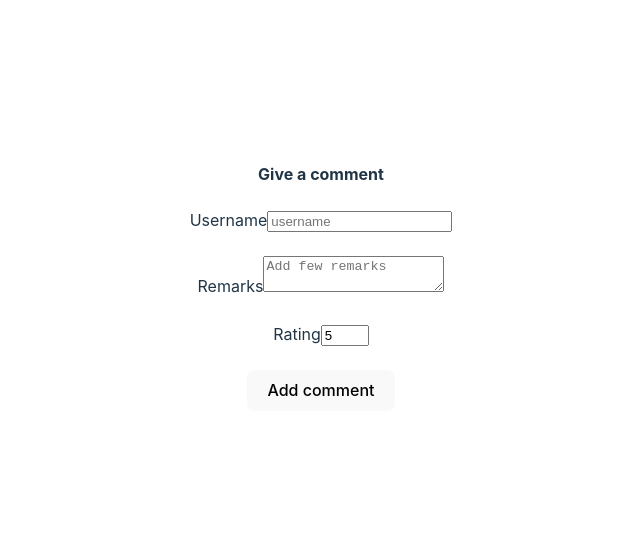
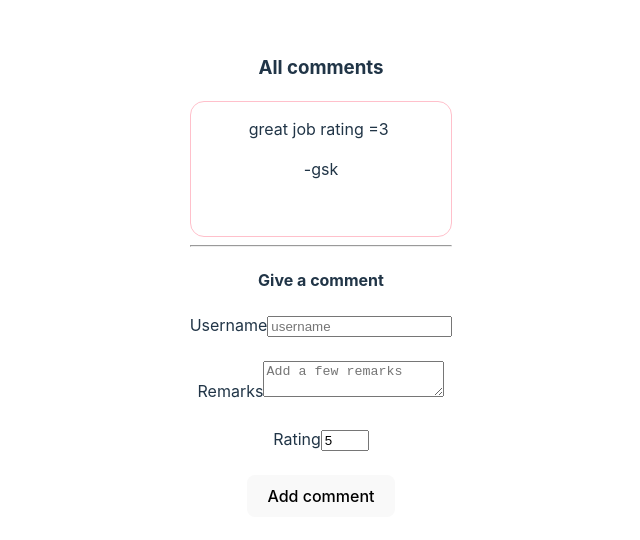
Before and after one commit to rajasneh/Web-Dev, a React (Vite) app in the folder React/React-Part-6/basic-react-app/: page / in a window 1280 px wide. Shown: the part 124-664 px from the top of the page, without its empty margins (319-959 px from the left). Built offline with nearby package versions, Linux system fonts and the light colour scheme.

Commit message:
Add new comment

```diff
--- a/React/React-Part-6/basic-react-app/src/App.jsx
+++ b/React/React-Part-6/basic-react-app/src/App.jsx
@@ -1,13 +1,15 @@
-import './App.css'
-import CommentForm from './CommentForms'
-import Form from './Form'
-
+import "./App.css";
+import CommentForm from "./CommentForms";
+import Form from "./Form";
+import Comment from "./Comments";
 function App() {
-
   return (
     // <Form/>
-    <CommentForm/>
-  )
+    <>
+      {/* <CommentForm /> */}
+      <Comment />
+    </>
+  );
 }
 
-export default App
+export default App;
--- a/React/React-Part-6/basic-react-app/src/CommentForms.jsx
+++ b/React/React-Part-6/basic-react-app/src/CommentForms.jsx
@@ -1,56 +1,56 @@
-import { set } from "mongoose";
 import { useState } from "react";
 
-export default function CommentForm() {
-  let [formData, setFormData] = useState({
+export default function CommentForm({ addNewComment }) {
+  const [formData, setFormData] = useState({
     username: "",
     remarks: "",
     rating: 5,
   });
 
-  let handleInputChange = (event) => {
-    setFormData((currData) => {
-      return { ...currData, [event.target.name]: event.target.value };
-    });
+  const handleInputChange = (event) => {
+    setFormData((currData) => ({
+      ...currData,
+      [event.target.name]: event.target.value,
+    }));
   };
 
-  let handleSubmit = (event) => {
-    console.log(formData);
-    event.preventDefault();
+  const handleSubmit = (event) => {
+    event.preventDefault(); // Prevent page reload
+    addNewComment(formData); // Pass data to parent
     setFormData({
       username: "",
       remarks: "",
       rating: 5,
     });
   };
+
   return (
     <div>
       <h4>Give a comment</h4>
-      <form onChange={handleInputChange}>
+      <form onSubmit={handleSubmit}>
         <label htmlFor="username">Username</label>
         <input
-          onChange={handleInputChange}
           placeholder="username"
           type="text"
           value={formData.username}
           id="username"
           name="username"
+          onChange={handleInputChange}
         />
-        <br></br>
-        <br></br>
+        <br />
+        <br />
         <label htmlFor="remarks">Remarks</label>
         <textarea
-          onChange={handleInputChange}
           value={formData.remarks}
-          placeholder="Add few remarks"
+          placeholder="Add a few remarks"
           id="remarks"
           name="remarks"
+          onChange={handleInputChange}
         ></textarea>
-        <br></br>
-        <br></br>
+        <br />
+        <br />
         <label htmlFor="rating">Rating</label>
         <input
-          onChange={handleInputChange}
           placeholder="rating"
           type="number"
           min={1}
@@ -58,10 +58,11 @@ export default function CommentForm() {
           id="rating"
           name="rating"
           value={formData.rating}
+          onChange={handleInputChange}
         />
-        <br></br>
-        <br></br>
-        <button onClick={handleSubmit}>Add comment</button>
+        <br />
+        <br />
+        <button type="submit">Add comment</button>
       </form>
     </div>
   );
--- /dev/null
+++ b/React/React-Part-6/basic-react-app/src/Comments.jsx
@@ -0,0 +1,36 @@
+import { useState } from "react";
+import "./Comment.css";
+import CommentForm from "./CommentForms";
+export default function Comment() {
+  let [comments, setComments] = useState([
+    {
+      username: "gsk",
+      remarks: "great job",
+      rating: 3,
+    },
+  ]);
+  let adNewComment = (comment) => {
+    setComments((currComments) => [...currComments, comment]);
+    console.log("ass");
+  };
+  return (
+    <>
+      <div>
+        <h3>All comments</h3>
+        {comments.map((comment, idx) => (
+          <div className="comment" key={idx}>
+          <span>{comment.remarks}</span>
+          &nbsp;
+          <span>rating ={comment.rating}</span>
+          &nbsp;
+          <p>-{comment.username}</p>
+          &nbsp;
+        </div>
+        ))}
+
+      </div>
+      <hr></hr>
+      <CommentForm addNewComment={adNewComment} />
+    </>
+  );
+}
--- /dev/null
+++ b/React/React-Part-6/basic-react-app/src/comment.css
@@ -0,0 +1,5 @@
+.comment{
+    border: 1px solid pink;
+    padding: 15px;
+    border-radius: 14px;
+}
```
